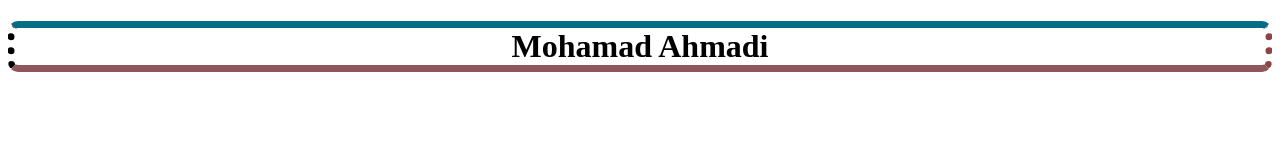
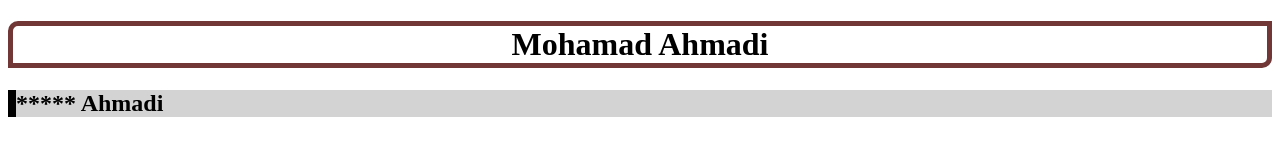
Before and after one commit to MXC0de/teest-3, a plain HTML site: page index.html in a window 1280 px wide. Drawn offline with Linux system fonts and the light colour scheme.

Commit message:
add new border codes

```diff
--- a/index.html
+++ b/index.html
@@ -10,5 +10,9 @@
     <h1>
         Mohamad Ahmadi
     </h1>
+
+    <h2>
+        ***** Ahmadi
+    </h2>
 </body>
 </html>
--- a/style.css
+++ b/style.css
@@ -1,7 +1,15 @@
 h1{
     text-align: center;
-    border-style: solid dotted;
-    border-color: rgb(5, 109, 134) rgb(141, 68, 68) #8e575c #000000;
-    border-width: 7px;
-    border-radius: 10px;
+    /* border-style: solid;
+    border-color: rgb(5, 109, 134);
+    border-width: 7px; */
+    border: #713636 5px solid;
+    border-top-left-radius: 10px;
+    border-bottom-right-radius: 10px;
 }
+h2 {
+    border-left-style: solid;
+    border-left-width: 8px;
+    border-left-color: #000000;
+    background-color: #5e5c5c44;
+}
```
